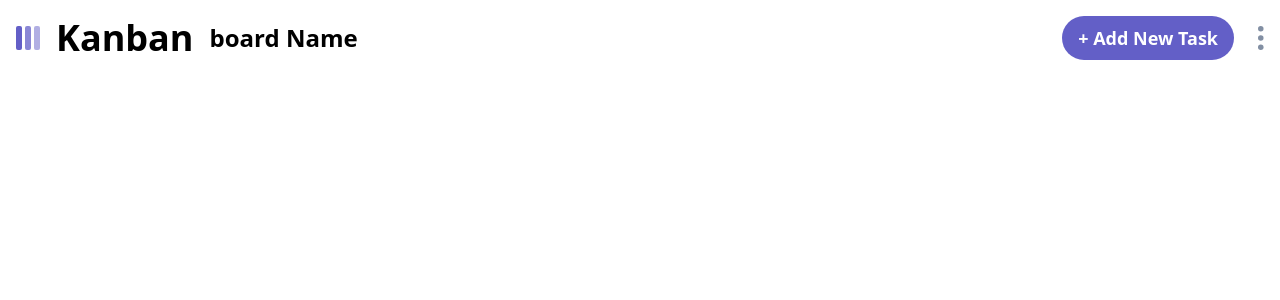
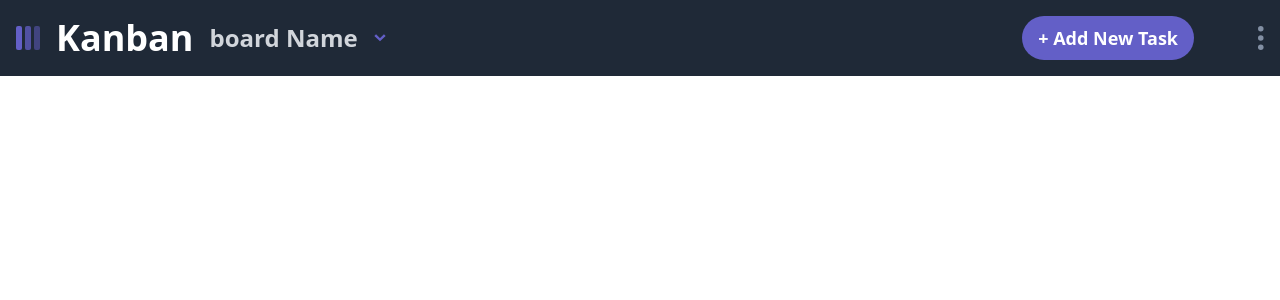
Before and after one commit to keithgaines/KanbanWithRedux, a React (Vite) app: page / in a window 1280 px wide. Shown: the top 300 px of the page. Built offline with nearby package versions, Linux system fonts and the light colour scheme.

Commit message:
removed theme mode toggle. only option = darkmode

```diff
--- a/package.json
+++ b/package.json
@@ -10,6 +10,7 @@
     "preview": "vite preview"
   },
   "dependencies": {
+    "@headlessui/react": "^1.7.17",
     "@reduxjs/toolkit": "^1.9.5",
     "react": "^18.2.0",
     "react-dom": "^18.2.0",
--- a/src/App.jsx
+++ b/src/App.jsx
@@ -6,10 +6,8 @@ function App() {
   return (
     <div>
       <Header />
-      <Center />
     </div>
-  )
-
+  );
 }
 
 export default App;
--- a/src/components/Header.jsx
+++ b/src/components/Header.jsx
@@ -8,37 +8,41 @@ import HeaderDropdown from "./HeaderDropdown";
 function Header() {
   const [openDropdown, setOpenDropdown] = useState(false);
 
+  const toggleDropdown = () => {
+    setOpenDropdown((prevState) => !prevState);
+  };
+
   return (
-    <div className="p-4 fixed left-0 bg-white dark:bg-[#2b2c37] z-50 right-0">
-      <header className="flex justify-between dark:text-white items-center">
+    <header className="p-4 fixed left-0 z-50 right-0 bg-gray-800">
+      <div className="flex justify-between items-center">
         <div className="flex items-center space-x-2 md:space-x-4">
           <img src={logo} alt="logo" className="h-6 w-6" />
-          <h3 className="hidden md:inline-block font-bold font-sans md:text-4xl">
+          <h3 className="hidden md:inline-block font-bold font-sans md:text-4xl text-white">
             Kanban
           </h3>
-
-          <h3 className="truncate maxw-[200px] md:text-2xl text-zl font-bold md:ml-20 font-sans">
+          <h3 className="truncate maxw-[200px] md:text-2xl text-zl font-bold md:ml-20 font-sans text-gray-300">
             board Name
           </h3>
           <img
             src={openDropdown ? iconUp : iconDown}
             alt="dropdown icon"
-            className="w-3 ml-2 cursor-pointer md:hidden"
-            onClick={() => setOpenDropdown((state) => !state)}
+            className="w-3 ml-2 cursor-pointer"
+            onClick={toggleDropdown}
           />
         </div>
-
-        <div className="flex space-x4 items-center md:space-x-6">
-          <button className="button ">+ Add New Task</button>
-
-          <button className="button py-1 px-3 md:hidden">+</button>
-
+        <div className="flex space-x-4 items-center md:space-x-6">
+          <button className="hidden md:block button text-white bg-[#635fc7] hover:bg-[#4d49a3]">
+            + Add New Task
+          </button>
+          <div className="w-4"></div>{" "}
+          <button className="button py-1 px-3 md:hidden hover:bg-gray-200 bg-[#635fc7] hover:bg-[#4d49a3]">
+            +
+          </button>
           <img src={ellipsis} alt="ellipsis" className="cursor-pointer h-6" />
         </div>
-      </header>
-
-      {openDropdown && <HeaderDropdown setOpenDropdown={setOpenDropdown} />}
-    </div>
+      </div>
+      {openDropdown && <HeaderDropdown setOpenDropdown={toggleDropdown} />}
+    </header>
   );
 }
 
--- a/src/components/HeaderDropdown.jsx
+++ b/src/components/HeaderDropdown.jsx
@@ -1,16 +1,15 @@
 import React from "react";
-import { useSelector } from "react-redux";
+import { useDispatch, useSelector } from "react-redux";
 import boardIcon from "../assets/icon-board.svg";
+import boardsSlice from "../redux/boardsSlice";
 
-function HeaderDropdown({ setOpenDropdown }) {
-  // useSelector calls boards from redux store
+function HeaderDropdown({ setOpenDropdown, setIsBoardModalOpen }) {
+  const dispatch = useDispatch();
   const boards = useSelector((state) => state.boards);
-
-  console.log("boards", boards);
 
   return (
     <div
-      className="py-10 px-6 absolute left-0 right-0 bottom-[-100vh] top-16 bg-[#00000080]"
+      className="py-10 px-6 absolute left-0 right-0 bottom-[-100vh] top-16 dropdown"
       onClick={(e) => {
         if (e.target !== e.currentTarget) {
           return;
@@ -18,23 +17,49 @@ function HeaderDropdown({ setOpenDropdown }) {
         setOpenDropdown(false);
       }}
     >
-      <div className="bg-white dark:bg-[#2b2c37] shadow-md shadow-[#3644e7e1a] w-full py-4 rounded-xl">
+      {/* DropDown Modal */}
+      <div className="bg-white dark:bg-[#2b2c37] shadow-md shadow-[#364e7e1a] w-full py-4 rounded-xl">
         <h3 className="dark:text-gray-300 text-gray-600 font-semibold mx-4 mb-8">
-          All Boards ({boards?.length})
+          ALL BOARDS ({boards?.length})
         </h3>
-      </div>
-      <div>
+
+        <div className="dropdown-board">
           {boards.map((board, index) => (
             <div
               className={`flex items-baseline space-x-2 px-5 py-4 ${
-              board.isActive && "bg-[#635fc7] rounded-r-full text-white mr-8"
+                board.isActive
+                  ? "bg-[#635fc7] rounded-r-full text-white mr-8"
+                  : ""
               }`}
               key={index}
+              onClick={() => {
+                dispatch(boardsSlice.actions.setBoardActive({ index }));
+              }}
             >
-            <img src={boardIcon} className="h-4" />
+              <img
+                src={boardIcon}
+                className="filter-white h-4"
+                alt="board icon"
+              />
               <p className="text-lg font-bold">{board.name}</p>
             </div>
           ))}
+
+          <div
+            onClick={() => {
+              setIsBoardModalOpen(true);
+              setOpenDropdown(false);
+            }}
+            className="flex items-baseline space-x-2 text-[#635fc7] px-5 py-4"
+          >
+            <img
+              src={boardIcon}
+              className="filter-white h-4"
+              alt="board icon"
+            />
+            <p className="text-lg font-bold">Create New Board</p>
+          </div>
+        </div>
       </div>
     </div>
   );
```
Also changed, not shown: 1 other file (tests, documents, lock files or other folders). Lines whose indentation alone changed are shown as unchanged.
